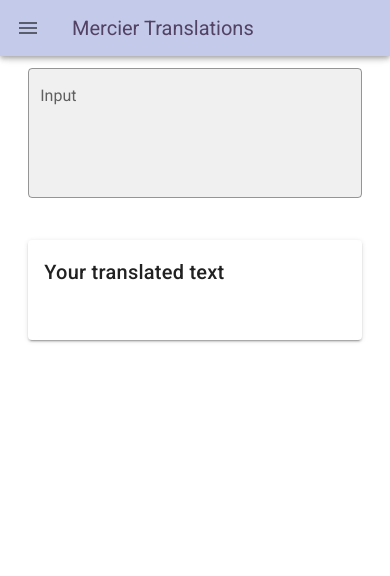
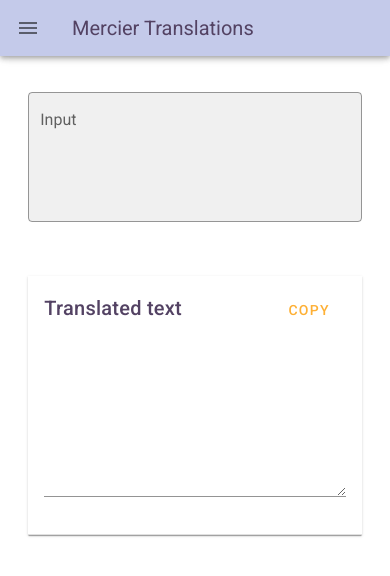
Before and after one commit to XanderStoffels/mvam, a Vue app in the folder mvam-frontend/: page / in a window 390 px wide. Shown: the top 576 px of the page. Built offline with nearby package versions, Linux system fonts and the light colour scheme.

Commit message:
Updated the UI to look better on mobile & desktop.

```diff
--- a/mvam-frontend/src/components/TranslationBox.vue
+++ b/mvam-frontend/src/components/TranslationBox.vue
@@ -2,10 +2,12 @@
   <v-container>
     <div class="input-section">
       <v-row class="language-options">
+        <v-col cols="12">
 
+        </v-col>
       </v-row>
       <v-row justify="center">
-        <v-col cols="11">
+        <v-col cols="11" md="6">
           <v-textarea id="textInput"
                       color="primary"
                       v-model="inputText"
@@ -18,28 +20,45 @@
                       placeholder="Here goes the text you want to translate."
                       @blur="doTranslation"
                       @keydown="escapeInputBox"
+                      @click:clear="onInputCleared"
           />
-
+        </v-col>
+        <v-col cols="11" md="6">
+          <v-banner elevation="1">
+             <v-container>
+               <v-row>
+                 <p class="text-h6 primary-color-text">Translated text</p>
+                 <v-spacer/>
+                 <v-btn
+                     text
+                     color="accent"
+                     @click="copyToClipboard"
+                 >Copy</v-btn>
+               </v-row>
+               <v-row>
+                 <v-textarea :loading="currentlyTranslating" readonly v-model="translatedText" />
+               </v-row>
+             </v-container>
+          </v-banner>
         </v-col>
       </v-row>
     </div>
-    <div class="output-section">
-
-      <v-row justify="center">
-        <v-col cols="11">
-         <v-card raised min-height="100px" :loading="currentlyTranslating">
-           <v-card-title>
-             <p class="text-h6">Your translated text</p>
-           </v-card-title>
-           <v-card-text>
-             <div class="translated-text">
-               {{ translatedText }}
-             </div>
-           </v-card-text>
-         </v-card>
-  </v-col>
-</v-row>
-</div>
+    <v-snackbar
+        v-model="showCopySnackbar"
+        timeout="2500"
+    >
+      <span>Translation copied!</span>
+      <template v-slot:action="{ attrs }">
+        <v-btn
+            color="accent"
+            text
+            v-bind="attrs"
+            @click="showCopySnackbar = false"
+        >
+          Close
+        </v-btn>
+      </template>
+    </v-snackbar>
 </v-container>
 </template>
 
@@ -52,7 +71,8 @@ export default {
     currentlyTranslating: false,
     translatedText: "",
     latestTranslation: null,
-    previouslyTranslated: ""
+    previouslyTranslated: "",
+    showCopySnackbar: false
   }),
 
   methods: {
@@ -82,27 +102,33 @@ export default {
       if (e.key === "Enter" && !e.shiftKey) {
           // Blur the input.
           let input = document.getElementById("textInput");
+          if (!this.inputText) this.translatedText = "";
           input.blur();
       }
     },
     displayTranslationError() {
-
+      // TODO
     },
     isValidInput() {
       if (!this.inputText) return false;
       if (this.previouslyTranslated === this.inputText) return false;
       if (this.inputText.trim() === "") return false;
       return true;
+    },
+    onInputCleared() {
+      this.translatedText = "";
+
+    },
+    async copyToClipboard() {
+      await navigator.clipboard.writeText(this.translatedText);
+      this.showCopySnackbar = true;
     }
   }
 }
 </script>
 
 <style scoped>
-.card-title {
-  color: #534263;
-}
-.translated-text {
+.primary-color-text {
   color: #534263;
 }
 </style>
```
